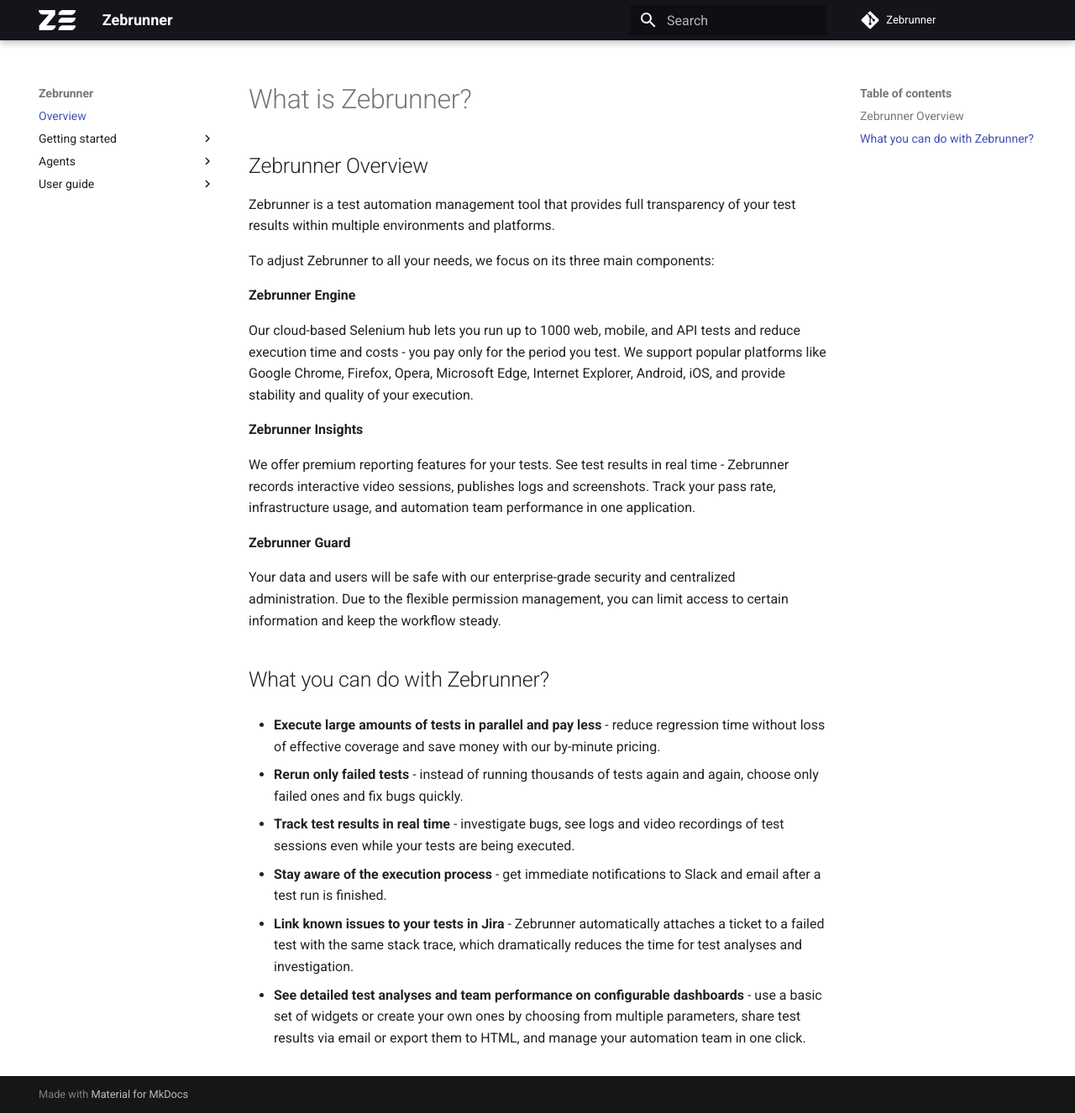
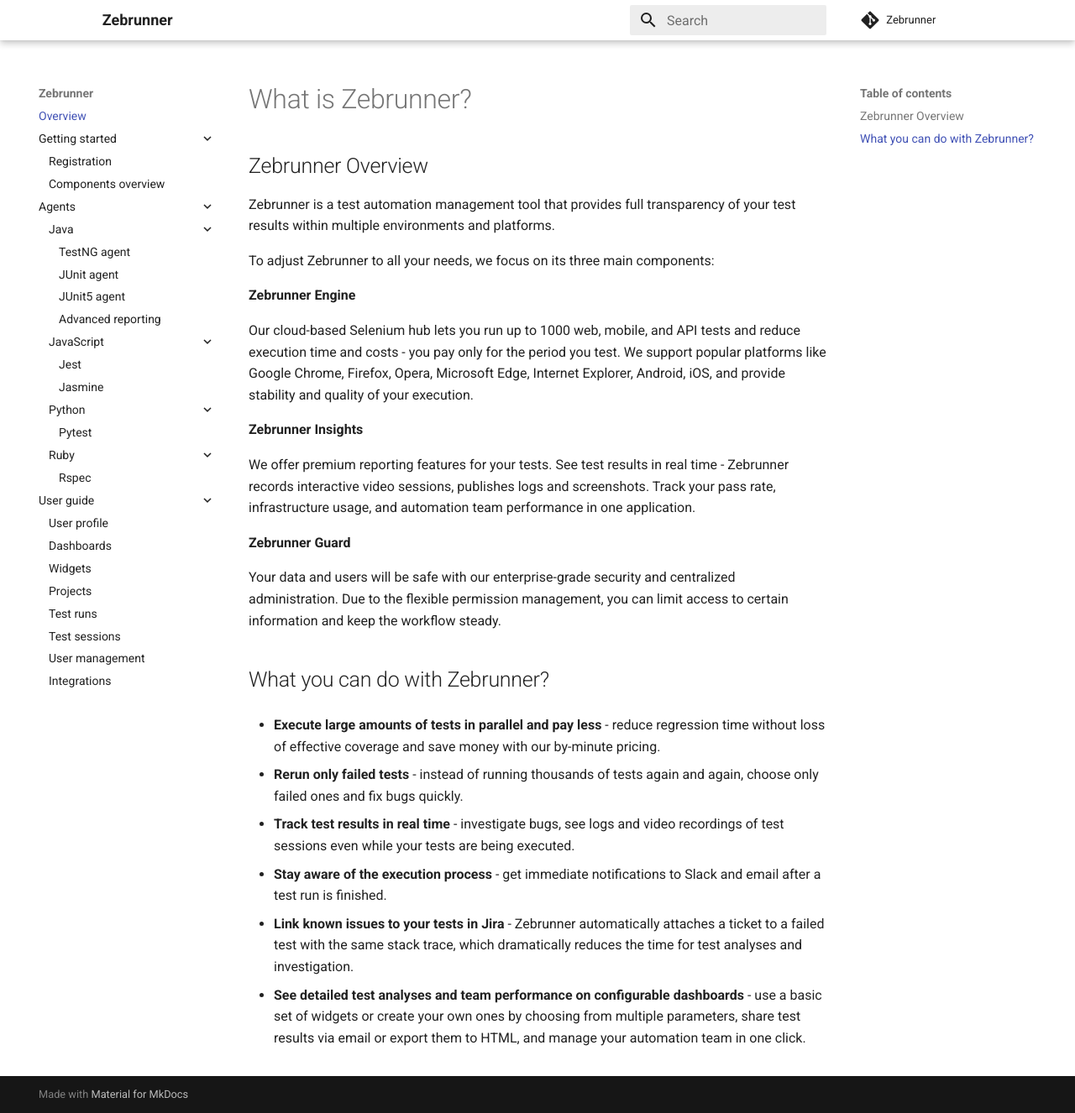
Before and after one commit to zebrunner/documentation-insiders, an MkDocs documentation site: the page built from docs/index.md, in a window 1280 px wide and 1326 px high. Shown: the whole window at 84% size. Built offline with MkDocs 1.6.1 and Material for MkDocs 9.7.7, drawn with Linux system fonts in a browser that asks for light colours; comment, search, counter and statistics services are not loaded.

Commit message:
Update mkdocs.yml

```diff
--- a/mkdocs.yml
+++ b/mkdocs.yml
@@ -45,4 +45,6 @@ theme:
   font:
     text: Roboto
   palette:
-    primary: black
+    primary: white
+  features:
+    - navigation.expand
```
